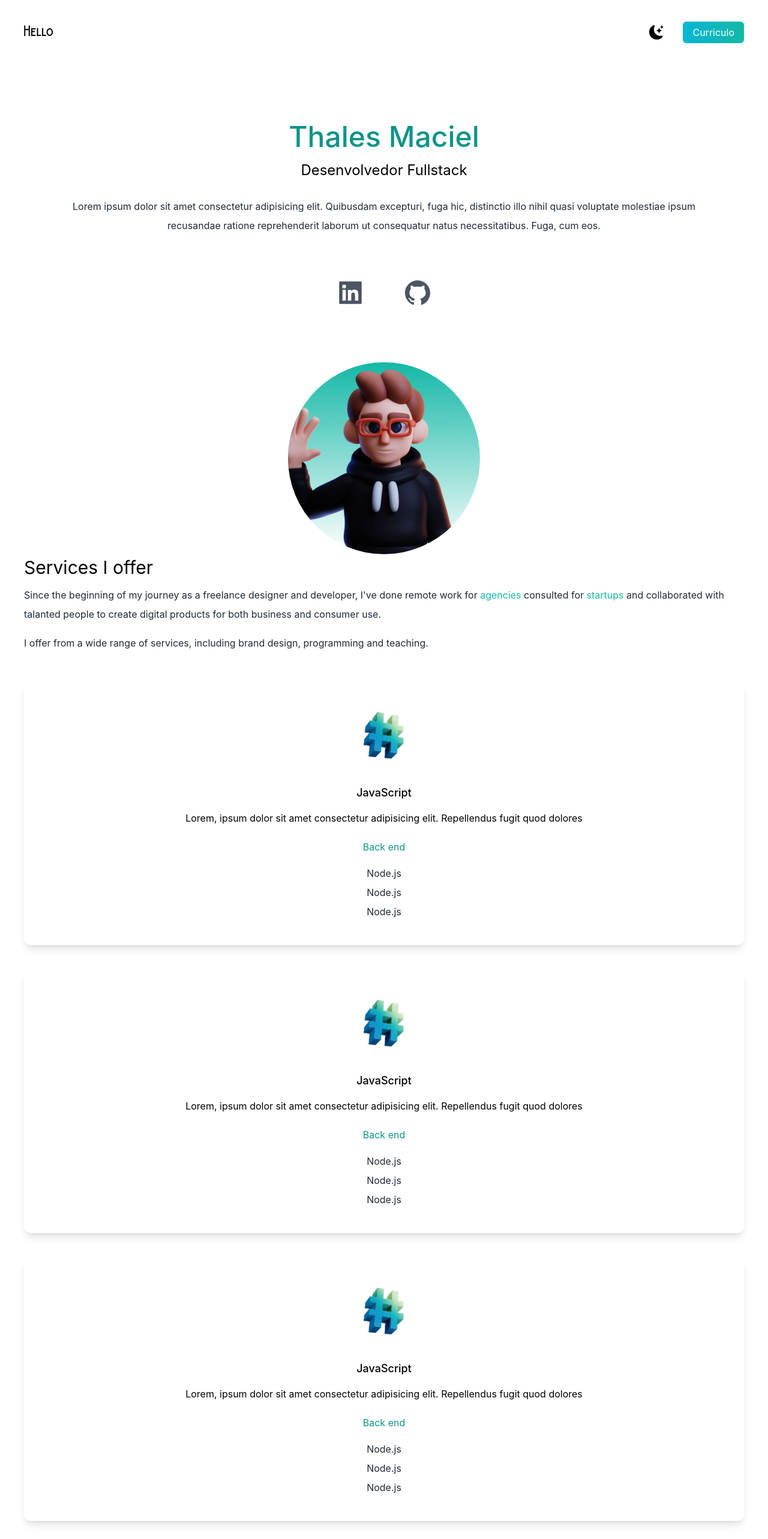
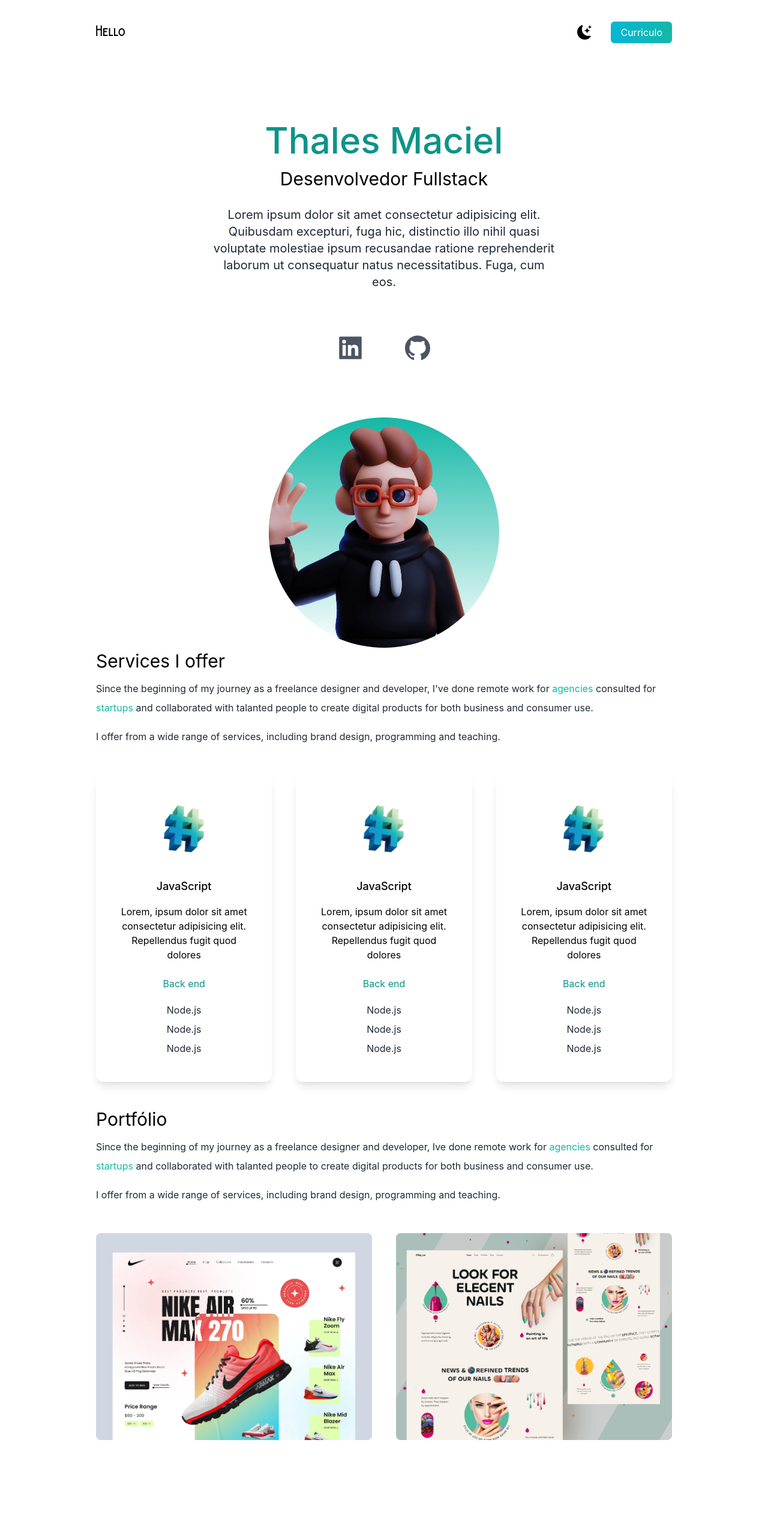
Before and after one commit to thalesmsm/portfolio, a Next.js app: page / in a window 1280 px wide. Shown: the top 2566 px of the page at 60% size. After the commit the page ends 2441 px from the top, so only its background shows below. Built offline with nearby package versions, Linux system fonts and the light colour scheme.

Commit message:
add responsividade

```diff
--- a/pages/index.js
+++ b/pages/index.js
@@ -6,7 +6,6 @@ import deved from '../public/dev-ed-wave.png';
 import code from "../public/code.png";
 import web1 from "../public/web1.png";
 import web2 from "../public/web2.png";
-
 
 export default function Home() {
   return (
@@ -17,7 +16,7 @@ export default function Home() {
         <link rel="icon" href="/favicon.ico" />
       </Head>
 
-      <main className='bg-white px-10'>
+      <main className='bg-white px-10  md:px-20 lg:px-40'>
         <section className='min-h-screen'>
           <nav className='py-10 mb-12 flex justify-between'>
             <h1 className='text-xl font-burtons'>Hello</h1>
@@ -31,13 +30,13 @@ export default function Home() {
             </ul>
           </nav>
           <div className='text-center p-10'>
-            <h2 className='text-5xl py-2 text-teal-600 font-medium'>
+            <h2 className='text-5xl py-2 text-teal-600 font-medium md:text-6xl'>
               Thales Maciel
             </h2>
-            <h3 className='text-2xl py-2'>
+            <h3 className='text-2xl py-2 md:text-3xl'>
               Desenvolvedor Fullstack
             </h3>
-            <p className='text-md py-5 leading-8 text-gray-800'>
+            <p className='text-md py-5 leading-8 text-gray-800 md:text-xl max-w-xl mx-auto'>
               Lorem ipsum dolor sit amet consectetur adipisicing elit. Quibusdam excepturi, fuga hic, distinctio illo nihil quasi voluptate molestiae ipsum recusandae ratione reprehenderit laborum ut consequatur natus necessitatibus. Fuga, cum eos.
             </p>
           </div>
@@ -45,7 +44,7 @@ export default function Home() {
             <AiFillLinkedin />
             <AiFillGithub />
           </div>
-          <div className='relative mx-auto bg-gradient-to-b from-teal-500 rounded-full w-80 h-80 mt-20 overflow-hidden'>
+          <div className='relative mx-auto bg-gradient-to-b from-teal-500 rounded-full w-80 h-80 mt-20 overflow-hidden md:h-96 md:w-96'>
             <Image src={deved} alt='deved' layout='fill' objectFit='cover'/>
           </div>
         </section>
@@ -68,7 +67,7 @@ export default function Home() {
               programming and teaching.
             </p>
           </div>
-          <div>
+          <div className='md:flex gap-10'>
 
 
             {/* CRIAR COMPONENTE PARA CARDS */}
@@ -128,19 +127,18 @@ export default function Home() {
               programming and teaching.
             </p>
           </div>
-          <div>
+          <div className='flex flex-col gap-10 py-10 lg:flex-row'>
 
 
             {/* CRIAR COMPONENTE PARA PROJETOS */}
 
 
-
-            <div>
-              <Image src={web1} alt='web1'/>
+            <div className='basis-1/2 flex-1'>
+              <Image src={web1} alt='web1' className='rounded-lg object-cover' width={'100%'} height={'100%'} layout='responsive'/>
             </div>
-              <div>
-                <Image src={web2} alt='web1'/>
-              </div>
+            <div className='basis-1/2 flex-1'>
+              <Image src={web2} alt='web1' className='rounded-lg object-cover' width={'100%'} height={'100%'} layout='responsive'/>
+            </div>
           </div>
         </section>
       </main>
```
